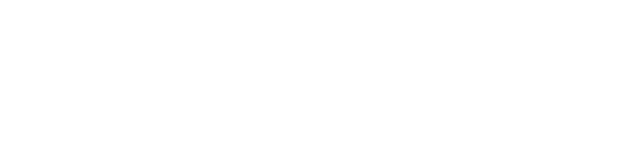
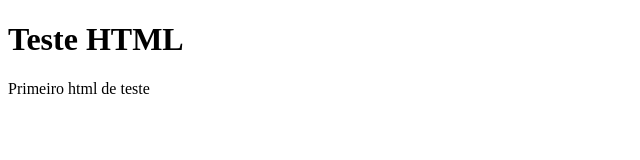
Before and after one commit to rafael-aluvei/teste, a plain HTML site: page index.html in a window 1280 px wide. Shown: the whole page, without its empty margins (0-640 px from the left). Drawn offline with Linux system fonts and the light colour scheme.

Commit message:
Adicionei título e paragráfo

```diff
--- a/index.html
+++ b/index.html
@@ -7,5 +7,7 @@
     <title>Teste</title>
 </head>
 <body>
+    <h1>Teste HTML</h1>
+    <P>Primeiro html de teste</P>
 </body>
 </html>
```
